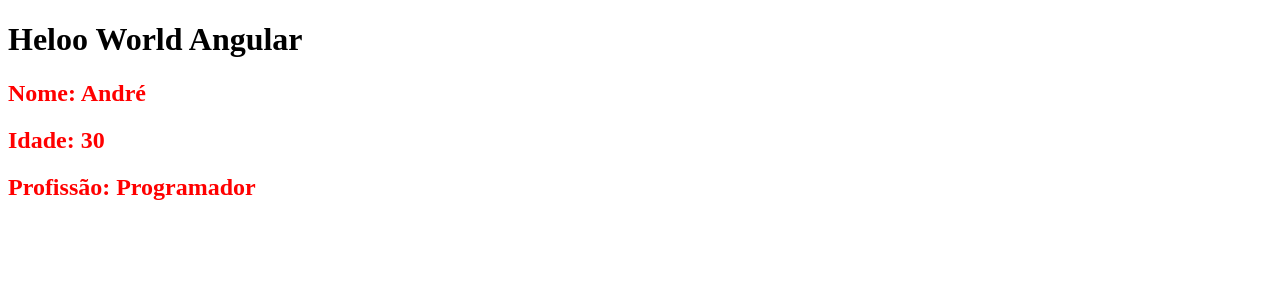
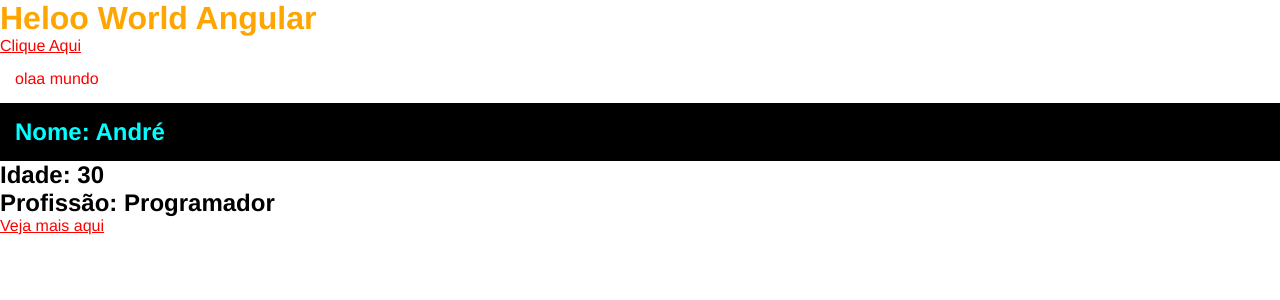
Before and after one commit to andre010101/Angular-13, an Angular app in the folder curso-angular/: page / in a window 1280 px wide. Shown: the top 300 px of the page. Built offline with nearby package versions, Linux system fonts and the light colour scheme.

Commit message:
- CSS no Angular

```diff
--- a/curso-angular/src/app/app.component.css
+++ b/curso-angular/src/app/app.component.css
@@ -0,0 +1,4 @@
+p{
+    color: red;
+    padding:15px;
+}
--- a/curso-angular/src/app/app.component.html
+++ b/curso-angular/src/app/app.component.html
@@ -1,2 +1,6 @@
 <h1>Heloo World Angular</h1>
+<div>
+    <a href="#">Clique Aqui</a>
+</div>
+<p>olaa mundo</p>
 <app-first-component></app-first-component>
--- a/curso-angular/src/app/components/first-component/first-component.component.css
+++ b/curso-angular/src/app/components/first-component/first-component.component.css
@@ -1,3 +1,8 @@
-h2{
-    color: red;
+.title{
+    background:#000;
+    color:aqua;
+    padding:15px;
 }
+p{
+    padding :10px;
+}
--- a/curso-angular/src/app/components/first-component/first-component.component.html
+++ b/curso-angular/src/app/components/first-component/first-component.component.html
@@ -1,3 +1,7 @@
-<h2>Nome: {{ name }}</h2>
+<h2 class="title">Nome: {{ name }}</h2>
 <h2>Idade: {{ age }}</h2>
 <h2>Profissão: {{ job }}</h2>
+
+<div>
+    <a href="http://">Veja mais aqui</a>
+</div>
--- a/curso-angular/src/styles.css
+++ b/curso-angular/src/styles.css
@@ -1 +1,13 @@
-/* You can add global styles to this file, and also import other style files */
+*{
+    margin:0;
+    padding:0;
+    font-family:helvetica;
+}
+
+h1{
+    color:orange;
+}
+
+a{
+    color:red;
+}
```
